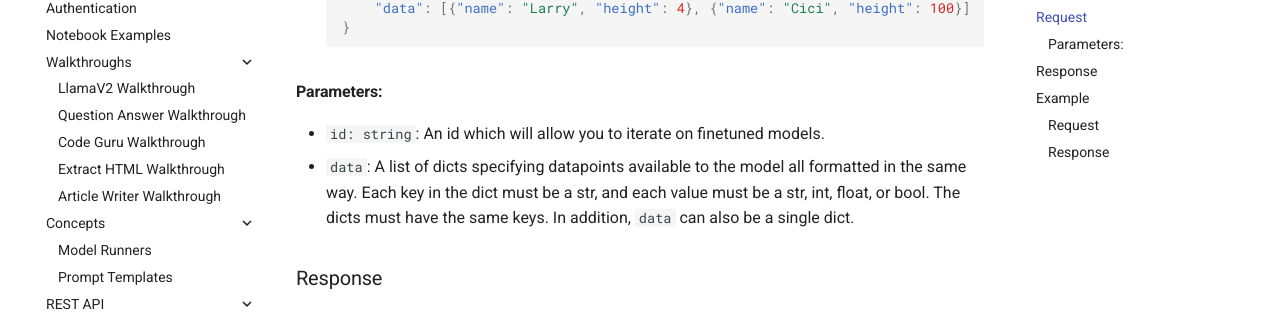
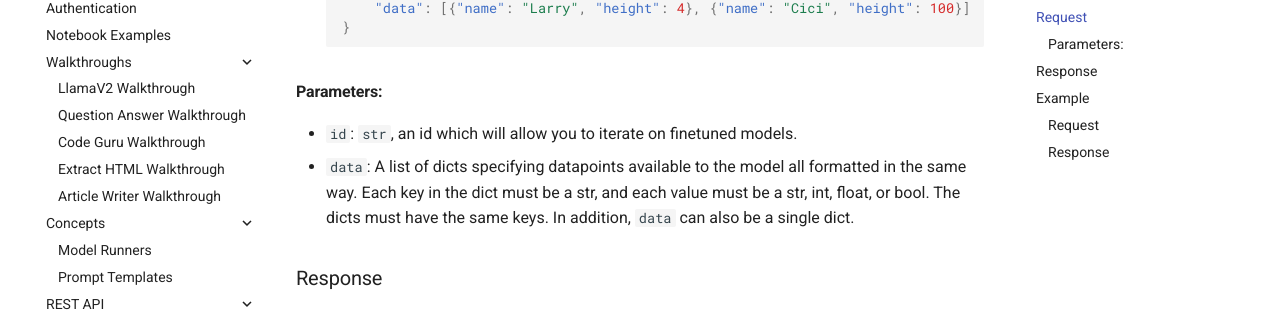
Before and after one commit to lamini-ai/lamini-ai.github.io, an MkDocs documentation site: the page built from docs/API_v2/data.md, in a window 1280 px wide and 900 px high, scrolled down 509 px. Shown: the part 136-449 px from the top of the window. Built offline with MkDocs 1.6.1 and Material for MkDocs 9.7.7, drawn with Linux system fonts in a browser that asks for light colours.

Commit message:
update doc

```diff
--- a/docs/API_v2/data.md
+++ b/docs/API_v2/data.md
@@ -20,7 +20,7 @@ If you would like to send a list or input/output pairs, please see `/v2/lamini/d
 
 #### Parameters:
 
--   `id: string`: An id which will allow you to iterate on finetuned models.
+-   `id`: `str`, an id which will allow you to iterate on finetuned models.
 -   `data`: A list of dicts specifying datapoints available to the model all formatted in the same way. Each key in the dict must be a str, and each value must be a str, int, float, or bool.  The dicts must have the same keys.  In addition, `data` can also be a single dict.
 
 ### Response
```
Also changed, not shown: docs/API_v2/data_pairs.md (+1 -1 lines).
